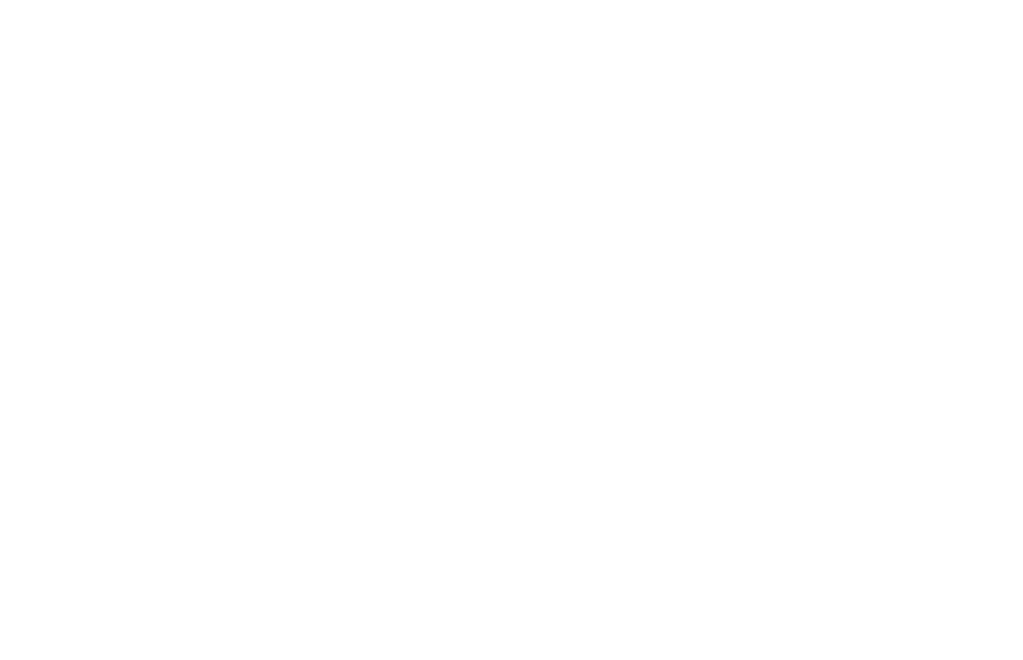
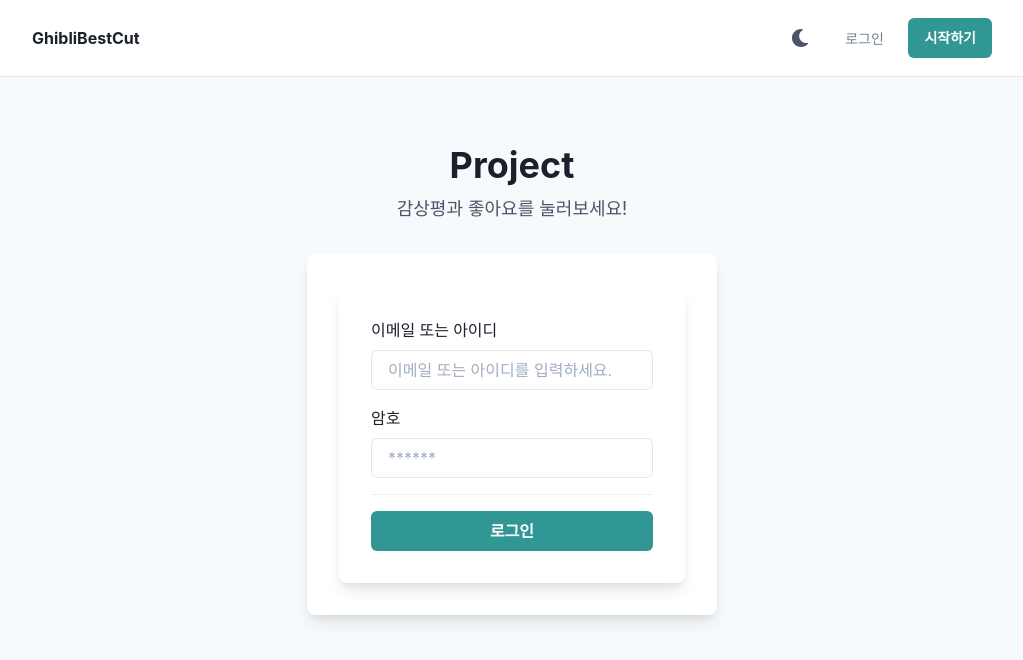
Before and after one commit to bulhwi/GraphQL-toy, a React (Create React App) app in the folder graphql-book-fullstack-project/project/web/: page /login in a window 1280 px wide. Before the commit this address had no page. Shown: the top 660 px of the page, without its empty margins (128-1151 px from the left). Built offline with nearby package versions, Linux system fonts and the light colour scheme.

Commit message:
Login UI

```diff
--- a/graphql-book-fullstack-project/project/web/src/App.tsx
+++ b/graphql-book-fullstack-project/project/web/src/App.tsx
@@ -6,6 +6,7 @@
 import {Main} from "./pages/Main";
 import {Film} from "./pages/Film";
 import {SignUp} from "./pages/SignUp";
+import {Login} from "./pages/Login";
 
 const apolloClient = createApolloClient();
 
@@ -16,8 +17,9 @@
         <BrowserRouter>
           <Routes>
             <Route path="/" element={<Main/>}/>
+            <Route path="/signup" element={<SignUp/>}/>
+            <Route path="/login" element={<Login />} />
             <Route path="/film/:filmId" element={<Film/>}/>
-            <Route path="/signup" element={<SignUp/>}/>
           </Routes>
         </BrowserRouter>
       </ChakraProvider>
--- /dev/null
+++ b/graphql-book-fullstack-project/project/web/src/components/auth/LoginForm.tsx
@@ -0,0 +1,92 @@
+import * as React from 'react';
+import {
+  Box, Button, Divider,
+  FormControl,
+  FormErrorMessage,
+  FormLabel,
+  Heading,
+  Input,
+  Stack,
+  Text,
+  useColorModeValue
+} from "@chakra-ui/react";
+import {useForm} from "react-hook-form";
+import {LoginMutationVariables} from "../../generated/graphql";
+
+function RealLoginForm(): React.ReactElement {
+  const {
+    register,
+    handleSubmit,
+    formState: {errors},
+  } = useForm<LoginMutationVariables>();
+
+  const onSubmit = (formData: LoginMutationVariables) => {
+    console.log(formData);
+  }
+
+  return (
+    <Box
+      rounded={"lg"}
+      bg={useColorModeValue("white", "gray.700")}
+      boxShadow={"lg"}
+      p={8}
+    >
+      <Stack as={"form"} spacing={4} onSubmit={handleSubmit(onSubmit)}>
+        <FormControl isInvalid={!!errors.loginInput?.emailOrUsername}>
+          <FormLabel>이메일 또는 아이디</FormLabel>
+          <Input
+            type={"emailOrUsername"}
+            placeholder={"이메일 또는 아이디를 입력하세요."}
+            {...register('loginInput.emailOrUsername', {
+              required: '이메일 또는 아이디를 입력해주세요.'
+            })}
+          />
+          <FormErrorMessage>
+            {errors.loginInput?.emailOrUsername && errors.loginInput.emailOrUsername.message}
+          </FormErrorMessage>
+        </FormControl>
+
+        <FormControl isInvalid={!!errors.loginInput?.password}>
+          <FormLabel>암호</FormLabel>
+          <Input
+            type={"password"}
+            placeholder={"******"}
+            {...register('loginInput.password', {
+              required: '암호를 입력해주세요.'
+            })}
+          />
+          <FormErrorMessage>
+            {errors.loginInput?.password && errors.loginInput.password.message}
+          </FormErrorMessage>
+        </FormControl>
+
+        <Divider/>
+
+        <Button colorScheme={"teal"} type={"submit"}>
+          로그인
+        </Button>
+      </Stack>
+    </Box>
+  )
+}
+
+export const LoginForm = (): React.ReactElement => {
+  return (
+    <Stack spacing={8} mx={"auto"} maxW={"lg"} py={12} px={6}>
+      <Stack align={"center"}>
+        <Heading fontSize={"4xl"}>Project</Heading>
+        <Text fontSize={"lg"} color={"gray.600"}>
+          감상평과 좋아요를 눌러보세요!
+        </Text>
+      </Stack>
+      <Box
+        rounded={"lg"}
+        bg={useColorModeValue('white', 'gray.700')}
+        boxShadow={"lg"}
+        p={8}
+      >
+        <RealLoginForm />
+      </Box>
+    </Stack>
+  );
+};
--- a/graphql-book-fullstack-project/project/web/src/generated/graphql.tsx
+++ b/graphql-book-fullstack-project/project/web/src/generated/graphql.tsx
@@ -33,6 +33,13 @@
   name: Scalars['String'];
 };
 
+/** 필드 에러 타입 */
+export type FieldError = {
+  __typename?: 'FieldError';
+  field: Scalars['String'];
+  message: Scalars['String'];
+};
+
 export type Film = {
   __typename?: 'Film';
   /** 영화 줄거리 및 설명 */
@@ -56,9 +63,29 @@
   title: Scalars['String'];
 };
 
+/** 로그인 인풋 데이터 */
+export type LoginInput = {
+  emailOrUsername: Scalars['String'];
+  password: Scalars['String'];
+};
+
+/** 로그인 반환 데이터 */
+export type LoginResponse = {
+  __typename?: 'LoginResponse';
+  accessToken?: Maybe<Scalars['String']>;
+  errors?: Maybe<Array<FieldError>>;
+  user?: Maybe<User>;
+};
+
 export type Mutation = {
   __typename?: 'Mutation';
+  login: LoginResponse;
   signUp: User;
+};
+
+
+export type MutationLoginArgs = {
+  loginInput: LoginInput;
 };
 
 
@@ -120,6 +147,13 @@
   username: Scalars['String'];
 };
 
+export type LoginMutationVariables = Exact<{
+  loginInput: LoginInput;
+}>;
+
+
+export type LoginMutation = { __typename?: 'Mutation', login: { __typename?: 'LoginResponse', accessToken?: string | null, errors?: Array<{ __typename?: 'FieldError', field: string, message: string }> | null, user?: { __typename?: 'User', id: number, username: string, email: string } | null } };
+
 export type SignUpMutationVariables = Exact<{
   signUpInput: SignUpInput;
 }>;
@@ -157,6 +191,48 @@
 export type FilmsQuery = { __typename?: 'Query', films: { __typename?: 'PaginatedFilms', cursor?: number | null, films: Array<{ __typename?: 'Film', id: number, title: string, subtitle?: string | null, runningTime: number, release: string, posterImg: string, director: { __typename?: 'Director', name: string } }> } };
 
 
+export const LoginDocument = gql`
+    mutation login($loginInput: LoginInput!) {
+  login(loginInput: $loginInput) {
+    errors {
+      field
+      message
+    }
+    user {
+      id
+      username
+      email
+    }
+    accessToken
+  }
+}
+    `;
+export type LoginMutationFn = Apollo.MutationFunction<LoginMutation, LoginMutationVariables>;
+
+/**
+ * __useLoginMutation__
+ *
+ * To run a mutation, you first call `useLoginMutation` within a React component and pass it any options that fit your needs.
+ * When your component renders, `useLoginMutation` returns a tuple that includes:
+ * - A mutate function that you can call at any time to execute the mutation
+ * - An object with fields that represent the current status of the mutation's execution
+ *
+ * @param baseOptions options that will be passed into the mutation, supported options are listed on: https://www.apollographql.com/docs/react/api/react-hooks/#options-2;
+ *
+ * @example
+ * const [loginMutation, { data, loading, error }] = useLoginMutation({
+ *   variables: {
+ *      loginInput: // value for 'loginInput'
+ *   },
+ * });
+ */
+export function useLoginMutation(baseOptions?: Apollo.MutationHookOptions<LoginMutation, LoginMutationVariables>) {
+        const options = {...defaultOptions, ...baseOptions}
+        return Apollo.useMutation<LoginMutation, LoginMutationVariables>(LoginDocument, options);
+      }
+export type LoginMutationHookResult = ReturnType<typeof useLoginMutation>;
+export type LoginMutationResult = Apollo.MutationResult<LoginMutation>;
+export type LoginMutationOptions = Apollo.BaseMutationOptions<LoginMutation, LoginMutationVariables>;
 export const SignUpDocument = gql`
     mutation signUp($signUpInput: SignUpInput!) {
   signUp(signUpInput: $signUpInput) {
--- /dev/null
+++ b/graphql-book-fullstack-project/project/web/src/pages/Login.tsx
@@ -0,0 +1,17 @@
+import * as React from 'react';
+import {Box, Flex, useColorModeValue} from "@chakra-ui/react";
+import CommonLayout from '../components/CommonLayout';
+import {LoginForm} from "../components/auth/LoginForm";
+
+
+export const Login = (): React.ReactElement => {
+  return (
+    <Box bg={useColorModeValue('gray.50', 'gray.800')}>
+      <CommonLayout>
+        <Flex align={"center"} justify={"center"}>
+          <LoginForm />
+        </Flex>
+      </CommonLayout>
+    </Box>
+  );
+};
```
Also changed, not shown: graphql-book-fullstack-project/project/web/src/graphql/mutations/login.graphql (added, +14 -0 lines), graphql-book-fullstack-project/project/web/src/graphql/schema.graphql (+20 -0 lines).
